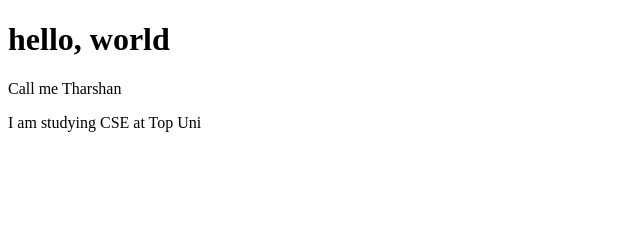
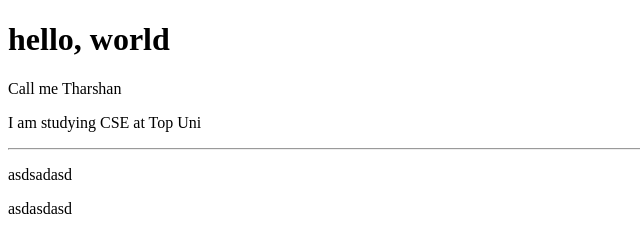
Before and after one commit to viperfx/website, a plain HTML site: page index.html in a window 1280 px wide. Shown: the whole page, without its empty margins (0-640 px from the left). Drawn offline with Linux system fonts and the light colour scheme.

Commit message:
Update index.html

```diff
--- a/index.html
+++ b/index.html
@@ -7,5 +7,8 @@
     <h1>hello, world</h1>
     <p>Call me Tharshan</p>
     <p>I am studying CSE at Top Uni</p>
+    <hr/>
+    <p>asdsadasd</p>
+    <p>asdasdasd</p>
   </body>
 </html>
```
